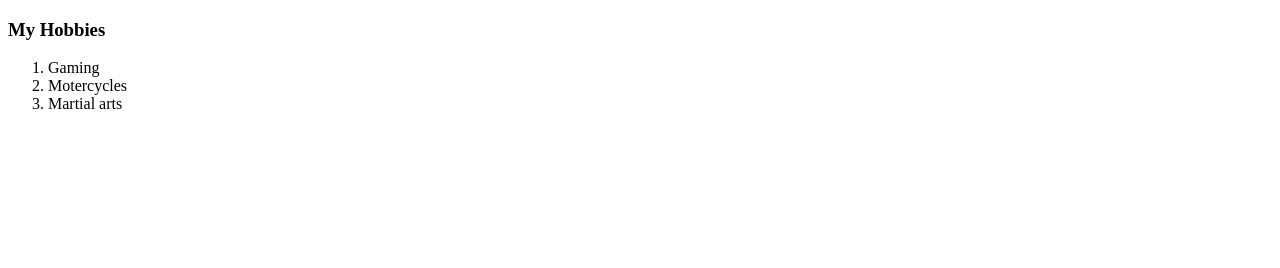
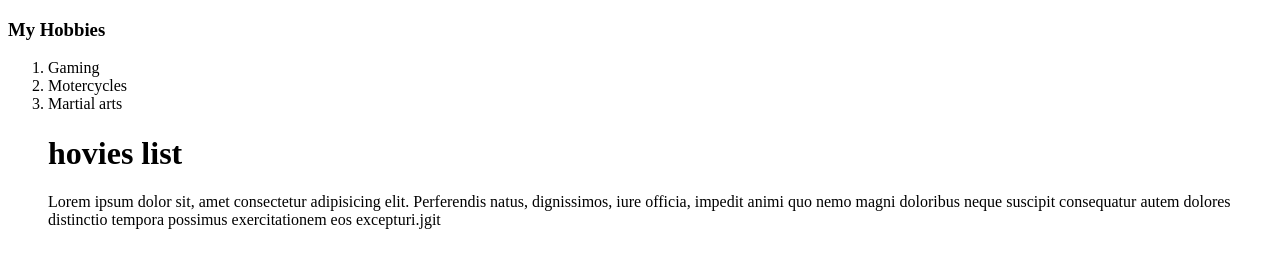
Before and after one commit to adeelashraf321/Pure-html, a plain HTML site: page hobies.html in a window 1280 px wide. Drawn offline with Linux system fonts and the light colour scheme.

Commit message:
new branch was updated and changes

```diff
--- a/hobies.html
+++ b/hobies.html
@@ -11,6 +11,8 @@
         <li>Gaming</li>
         <li>Motercycles</li>
         <li>Martial arts</li>
+        <h1>hovies list</h1>
+        <p>Lorem ipsum dolor sit, amet consectetur adipisicing elit. Perferendis natus, dignissimos, iure officia, impedit animi quo nemo magni doloribus neque suscipit consequatur autem dolores distinctio tempora possimus exercitationem eos excepturi.jgit</p>
     </ol>
 </body>
 </html>
```
